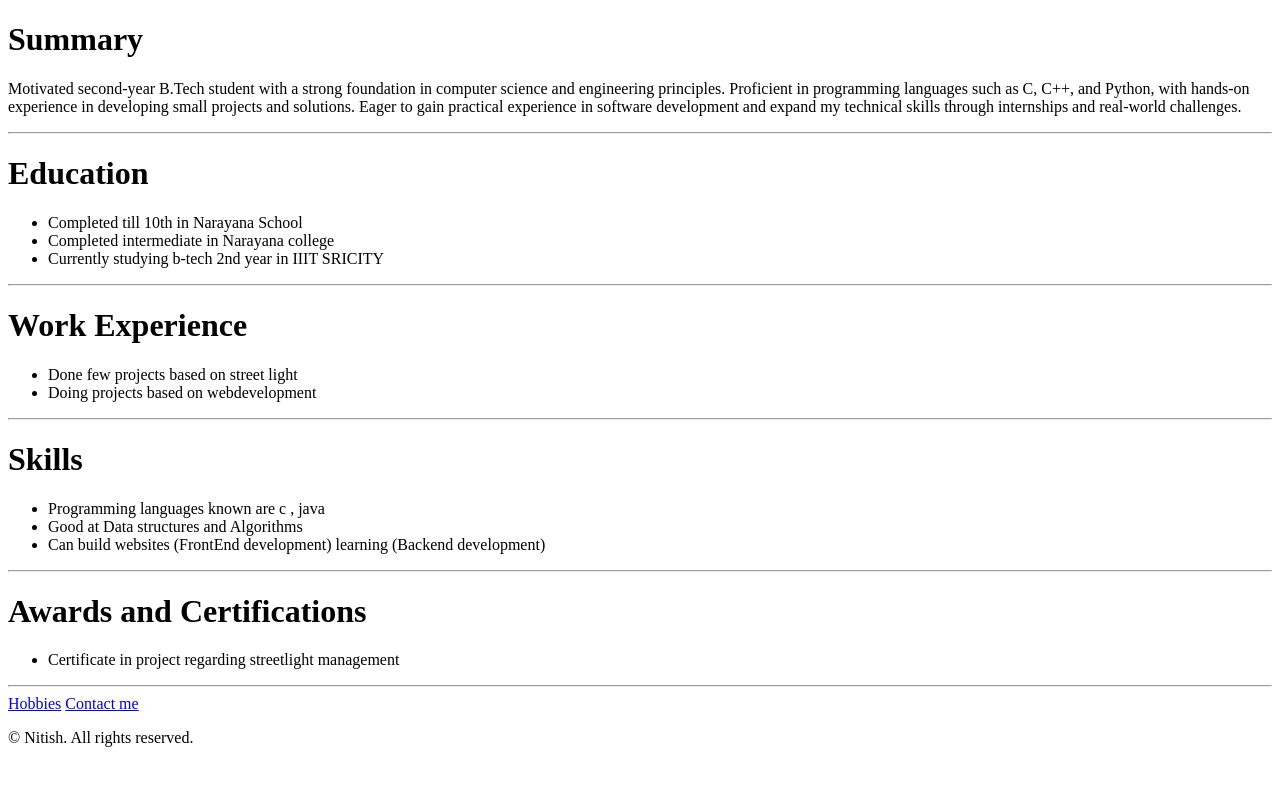
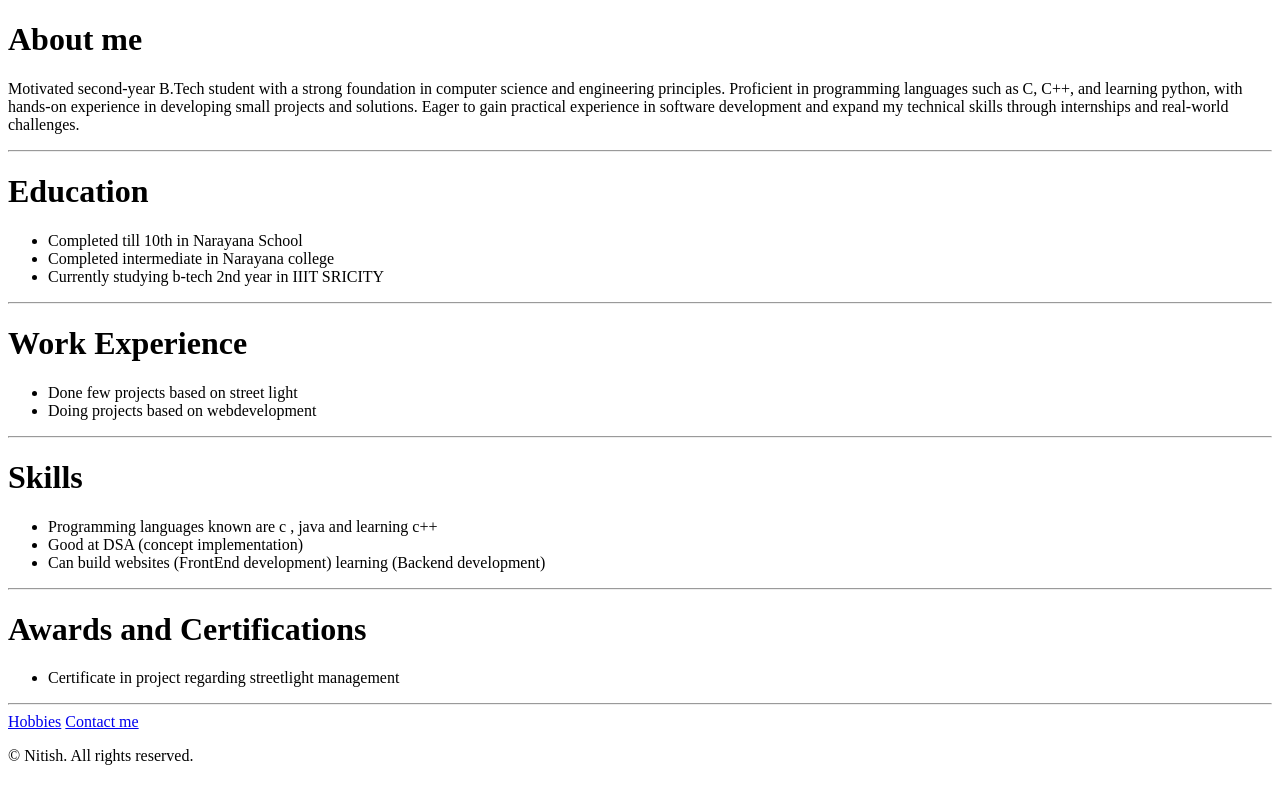
Before and after one commit to Nitish873/html-Online-Resume, a plain HTML site: page index.html in a window 1280 px wide. Drawn offline with Linux system fonts and the light colour scheme.

Commit message:
Update index.html

```diff
--- a/index.html
+++ b/index.html
@@ -5,8 +5,8 @@
         <title>My Resume</title>
     </head>
     <body>
-        <h1>Summary</h1>
-        <p>Motivated second-year B.Tech student with a strong foundation in computer science and engineering principles. Proficient in programming languages such as C, C++, and Python, with hands-on experience in developing small projects and solutions. Eager to gain practical experience in software development and expand my technical skills through internships and real-world challenges.</p>
+        <h1>About me</h1>
+        <p>Motivated second-year B.Tech student with a strong foundation in computer science and engineering principles. Proficient in programming languages such as C, C++, and learning python, with hands-on experience in developing small projects and solutions. Eager to gain practical experience in software development and expand my technical skills through internships and real-world challenges.</p>
          <hr/>
         <h1>Education</h1>
         <ul>
@@ -23,8 +23,8 @@
         <hr/>
         <h1>Skills</h1>
         <ul>
-            <li>Programming languages known are c , java </li>
-            <li>Good at Data structures and Algorithms </li>
+            <li>Programming languages known are c , java and learning c++ </li>
+            <li>Good at DSA (concept implementation) </li>
             <li>Can build websites (FrontEnd development) learning (Backend development)</li>
         </ul>
         <hr/>
```
